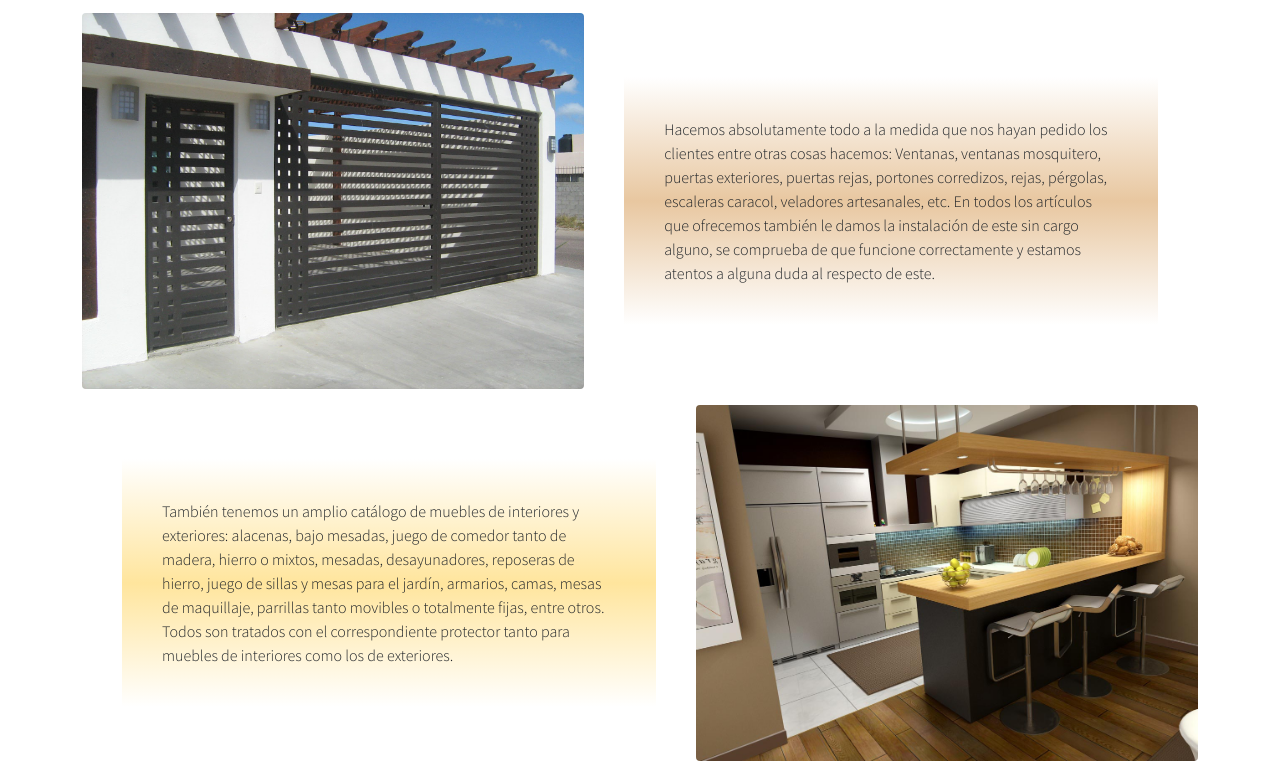
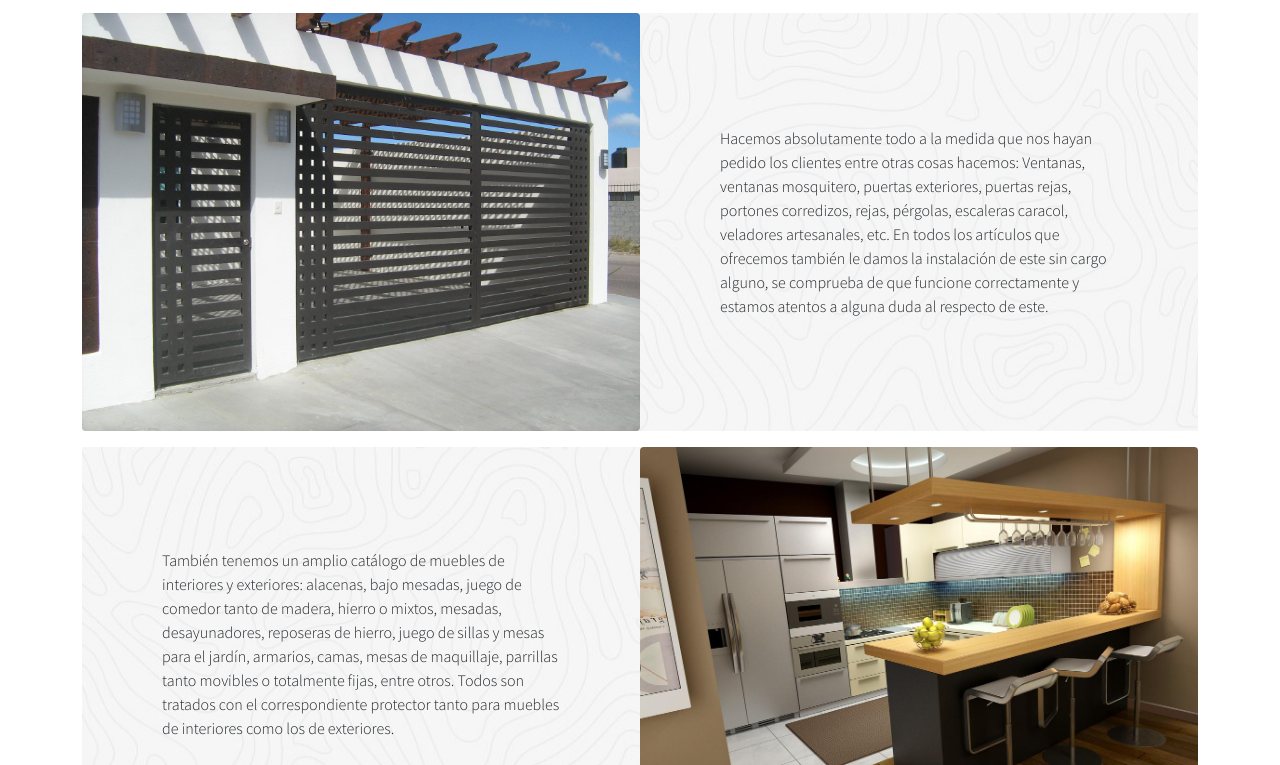
Before and after one commit to RocioRivadeneira/Muebles-Smiths-Sass, a website: page pages/nosotros.html in a window 1280 px wide. Shown: the part 859-1624 px from the top of the page. Drawn offline with nearby package versions, Linux system fonts and the light colour scheme.

Commit message:
cambios de fondo en  nosotros

```diff
--- a/pages/nosotros.html
+++ b/pages/nosotros.html
@@ -87,9 +87,7 @@
 
         <!--historia-->
         <h3 class="mb-0">Sobre Nosotros:</h3>
-        <main class="nosotros container">
-
-
+        <main class="container">
             <figure class="portada-principal">
                 <img
                     src="../images/nosotros/portada1.jpg"
--- a/scss/_nosotros.scss
+++ b/scss/_nosotros.scss
@@ -1,3 +1,4 @@
+
 .portada-principal {
     width: auto;
 
@@ -9,22 +10,23 @@
 
 .one {
     @extend .display;
+    background-image: url("/images/fondo.jpeg");
     img {
-        width: 45%;
+        width: 50%;
     }
     .text-secundario {
         @extend .mar-font;
-        background: linear-gradient(white, #e8c7a0, white);
     }
 }
 .two {
     @extend .display;
     flex-direction: row-reverse;
+    background-image: url("/images/fondo.jpeg");
     img {
-        width: 45%;
+        width: 50%;
     }
     .text-secundario {
         @extend .mar-font;
-        background: linear-gradient(white, #ffe59d, white);
+
     }
 }
```
Also changed, not shown: index.html (+1 -1 lines), pages/galeria.html (+1 -1 lines), css/estilocss.css, images/fondo.jpeg (added).
